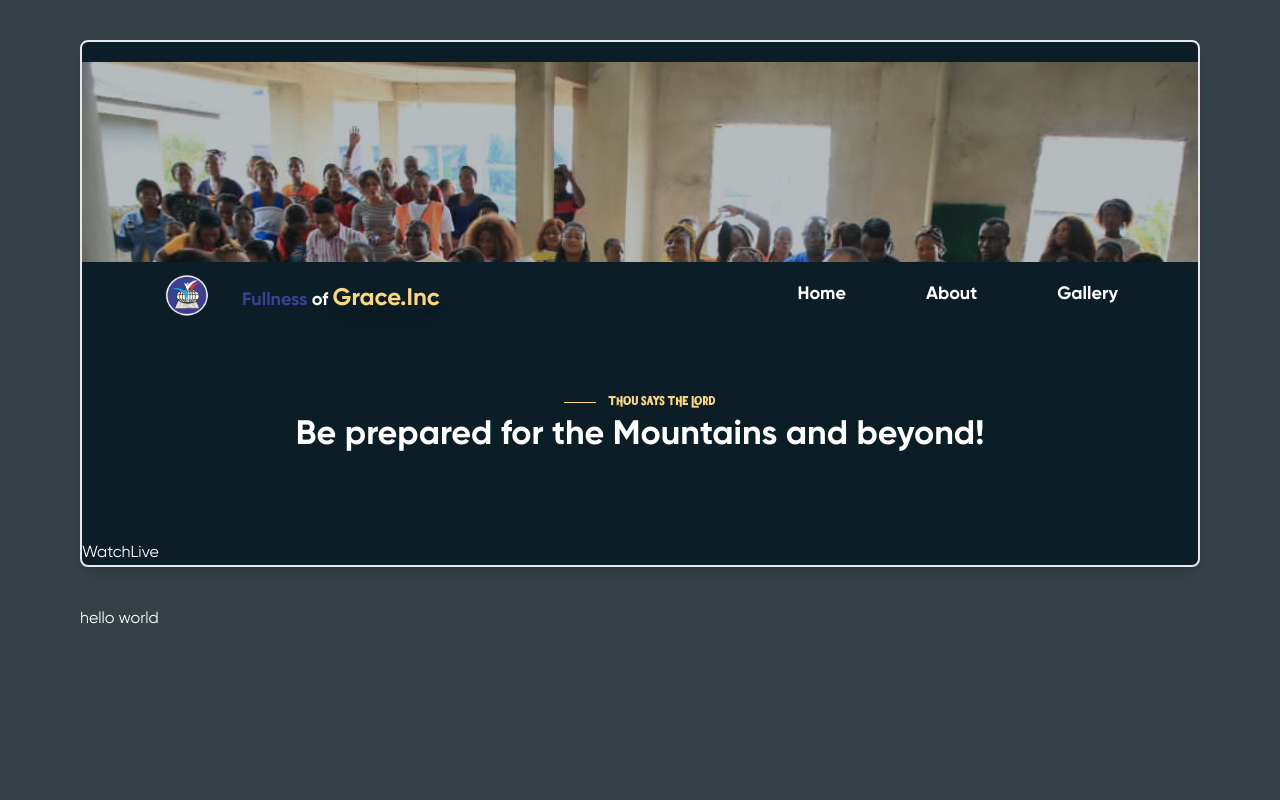
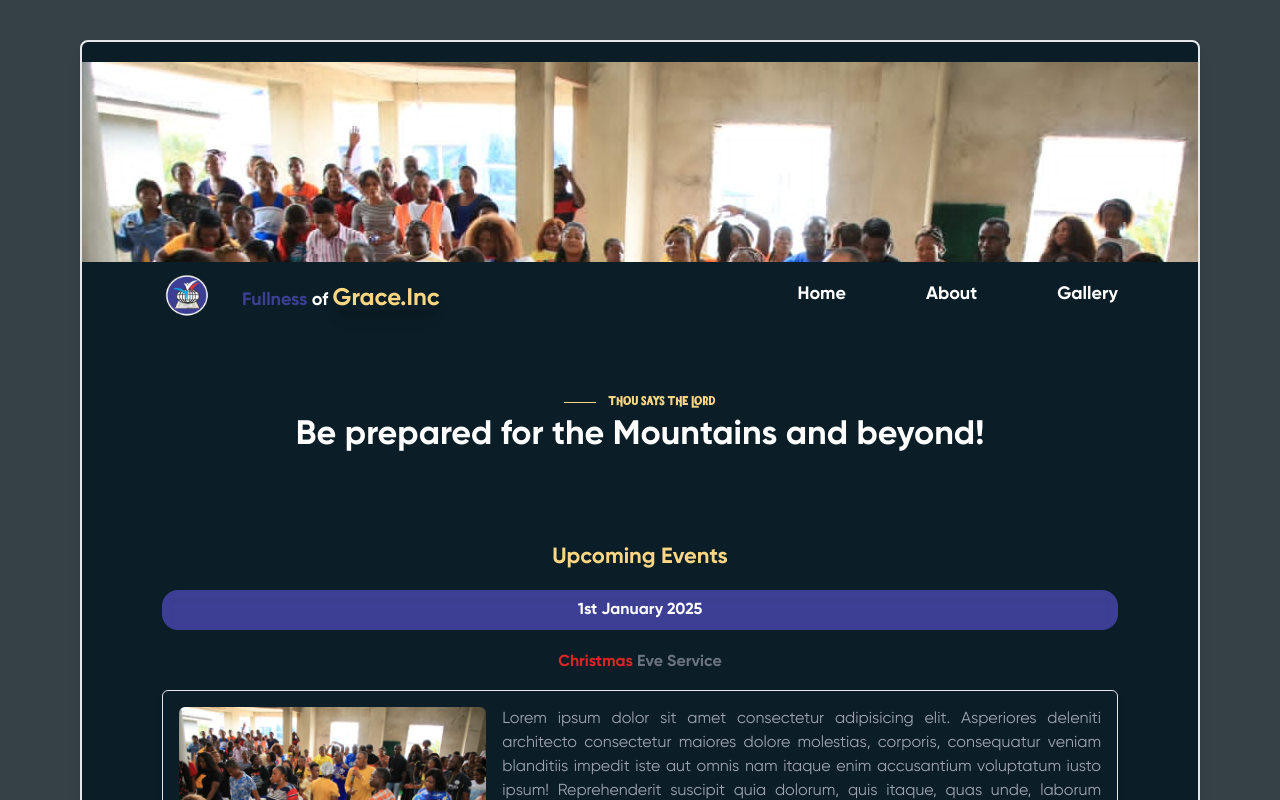
Before and after one commit to phoenix-da-phenom/church-app, a React (Create React App) app: page / in a window 1280 px wide. Shown: the top 800 px of the page. Built offline with nearby package versions, Linux system fonts and the light colour scheme.

Commit message:
another  commit

```diff
--- a/src/Components/Content.js
+++ /dev/null
@@ -1,18 +0,0 @@
-import React from 'react'
-import NavigationalBar from './NavigationalBar'
-
-import Hero from './Hero'
-import WatchLive from './WatchLive'
-
-export default function Content() {
-  return (
-    <div className="content shadow-lg hover:shadow-2xl transition-shadow duration-300">
-
-        <Hero/>
-        <WatchLive/>
-
-
-
-    </div>
-  )
-}
--- a/src/Components/Hero.jsx
+++ b/src/Components/Hero.jsx
@@ -5,7 +5,7 @@
 export default function Hero() {
   return (
     <div className="mt-5">
-     <div className="h-[200px] w-full bg-[url('./Image/archive/PHOTO-2022-11-20-12-38-28.jpg')] opacity-70 -z-10 p-8">
+     <div className="h-[200px] w-full bg-[url('./Image/archive/PHOTO-2022-11-20-12-38-28.jpg')] -z-10 p-8">
     </div>
     <NavigationalBar />
     <HeroText />
--- a/src/Components/WatchLive.jsx
+++ b/src/Components/WatchLive.jsx
@@ -1,7 +1,12 @@
-import React from 'react'
+import React from "react";
 
 export default function WatchLive() {
   return (
-    <div>WatchLive</div>
-  )
+    <div>
+      <div>
+        <div></div>
+        <div></div>
+      </div>
+    </div>
+  );
 }
```
Also changed, not shown: public/Image/New Text Document.txt (added).
